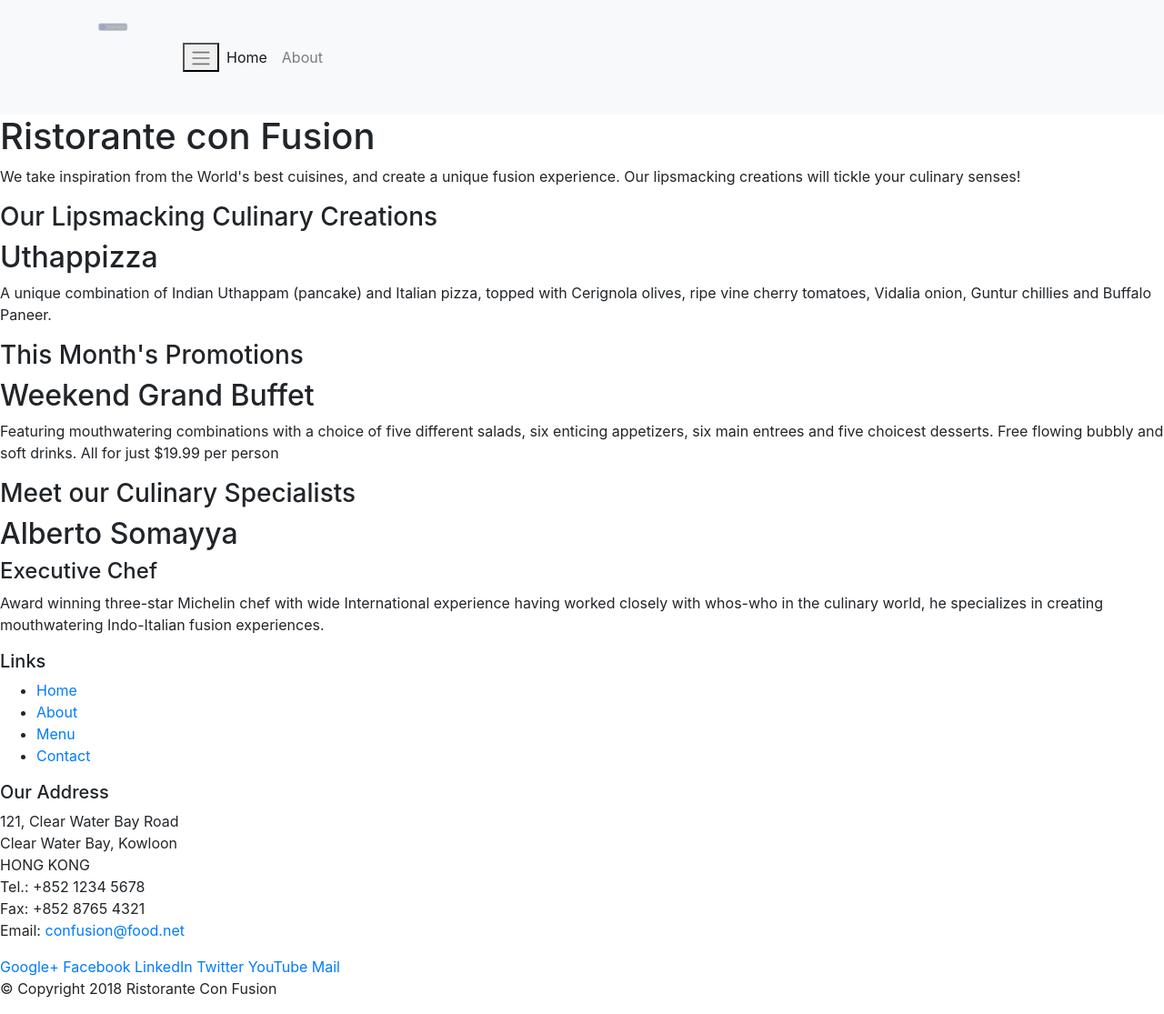
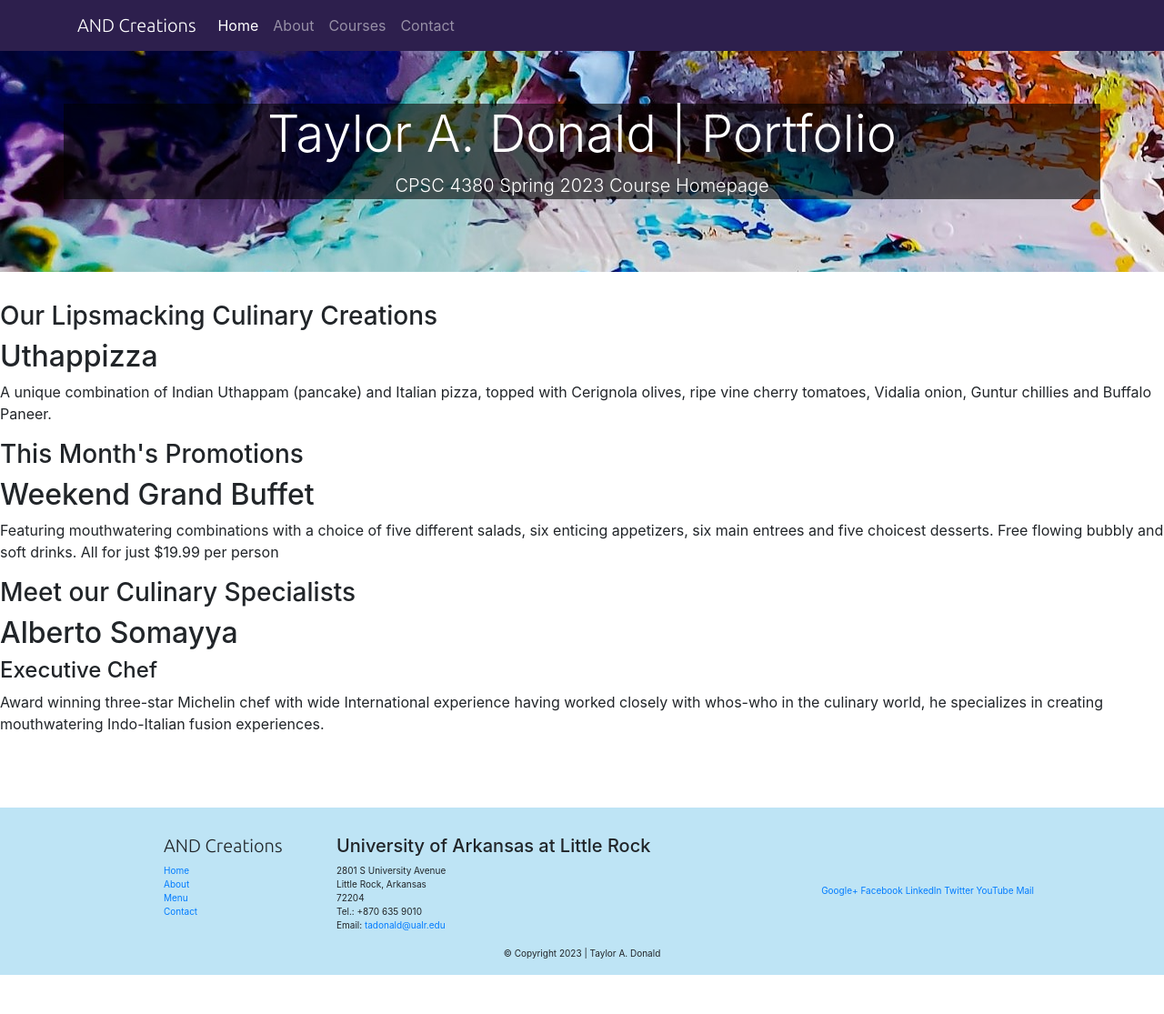
Before and after one commit to TaylorAlise/conFusion, a website: page index.html in a window 1280 px wide. Shown: the whole page at 91% size. After the commit the page ends 1072 px from the top, so only its background shows below. Drawn offline with nearby package versions, Linux system fonts and the light colour scheme; a web font is replaced by a local one.

Commit message:
Home Page and Navbar

```diff
--- a/css/style.css
+++ b/css/style.css
@@ -2,6 +2,9 @@
     max-width: 1200px;
     margin: 0 auto;
 }*/
+.navbar-dark {
+    background-color: #2d1f4d;
+}
 
 footer {
     font-size: small;
--- a/index.html
+++ b/index.html
@@ -2,12 +2,16 @@
 <html lang="en">
 
 <head>
-    <title>CPSC 4380 | Home </title>
+    <title>CPSC 4380 | Course Home </title>
     <!-- Required meta tags always come first -->
     <meta charset="utf-8">
     <meta name="viewport" content="width=device-width, initial-scale=1,
     shrink-to-fit=no">
     <meta http-equiv="x-ua-compatible" content="ie=edge">
+    <!--fonts-->
+    <link rel="preconnect" href="https://fonts.googleapis.com">
+    <link rel="preconnect" href="https://fonts.gstatic.com" crossorigin>
+    <link href="https://fonts.googleapis.com/css2?family=Aboreto&family=Major+Mono+Display&family=Montserrat+Subrayada:wght@700&family=Overpass:wght@300&family=Ubuntu:wght@300&display=swap" rel="stylesheet">
     <!-- Bootstrap CSS -->
     <link rel="stylesheet"
     href="node_modules/bootstrap/dist/css/bootstrap.min.css">
@@ -19,41 +23,38 @@
     <!--Navigation
     navbar - declares navigation bar
     navbar-dark - class to specify using dark navbar-->
-    <nav class="navbar navbar-light navbar-expand-sm bg-light">
+    <nav class="navbar navbar-dark navbar-expand-sm fixed-top">
         <div class="container">
-            <a class="navbar-brand" href="#">
-            <img src="img/logo.png" width="100" height="100">
-            </a>
-            <button class="nav-toggler" type="button" data-toggle="collapse" data-target="#Navbar">
-                <span class="navbar-toggler-icon"></span>
-            </button>
-            <!--
-                navbar-nav - class to specify the items should be displayed inline inside navbar
-            -->
+            <a class="navbar-brand" href="#">AND Creations</a>
             <ul class="navbar-nav mr-auto">
                 <li class="nav-item active"><a class="nav-link" href="#">Home</a></li>
                 <li class="nav-item"><a class="nav-link" href="./aboutus.html">About</a></li>
-
+                <li class="nav-item"><a class="nav-link" href="#">Courses</a></li>
+                <li class="nav-item"><a class="nav-link" href="#">Contact</a></li>
             </ul>
-
         </div>
     </nav>
 
+    <div class="jumbotron jumbotron-fluid text-white">
+        <div class="container text-center mask" style="background-color: hsla(0, 0%, 0%, 0.6)">
+          <h1 class="display-4">Taylor A. Donald | Portfolio</h1>
+          <p class="lead">CPSC 4380 Spring 2023 Course Homepage</p>
+        </div>
+    </div>
 
-    <header>
-        <div>
-            <div>
-                <div>
-                    <h1>Ristorante con Fusion</h1>
-                    <p>We take inspiration from the World's best cuisines, and create a unique fusion experience. Our lipsmacking creations will tickle your culinary senses!</p>
-                </div>
-                <div>
-                </div>
+
+
+    <!--<header class="container my-5">
+        <div class="jumbotron text-white">
+            <div class="bg-image p-5 text-center shadow-1-strong rounded mb-5">
+                <img src="img/new.paint.jpg" class="img-fluid" alt="Responsive img">
+                <h1>Taylor A. Donald | Portfolio</h1>
+                <p>CPSC 4380-01 Fall 2023 Course Home Page</p>
             </div>
         </div>
     </header>
-
-    <div>
+-->
+    <div class="body">
         <div>
             <div>
                 <h3>Our Lipsmacking Culinary Creations</h3>
@@ -87,47 +88,88 @@
         </div>
     </div>
 
-    <footer>
-        <div>
-            <div>
-                <div>
-                    <h5>Links</h5>
-                    <ul>
+
+ <footer class="footer">
+        <div class="container">
+            <div class="row">
+                <div class="col-4 offset-1 col-sm-2">
+                    <div class="mybrand">
+                        <h5>AND Creations</h5>
+                    </div>
+                    <ul class="list-unstyled">
                         <li><a href="#">Home</a></li>
                         <li><a href="#">About</a></li>
                         <li><a href="#">Menu</a></li>
                         <li><a href="#">Contact</a></li>
                     </ul>
                 </div>
-                <div>
-                    <h5>Our Address</h5>
+                <div class="col-7 col-sm-5">
+                    <h5>University of Arkansas at Little Rock</h5>
                     <address>
-		              121, Clear Water Bay Road<br>
-		              Clear Water Bay, Kowloon<br>
-		              HONG KONG<br>
-		              Tel.: +852 1234 5678<br>
-		              Fax: +852 8765 4321<br>
-		              Email: <a href="mailto:confusion@food.net">confusion@food.net</a>
-		           </address>
+		              2801 S University Avenue<br>
+		              Little Rock, Arkansas<br>
+		              72204<br>
+		              Tel.: +870 635 9010<br>
+		              Email: <a href="mailto:tadonald@ualr.edu">tadonald@ualr.edu</a>
                 </div>
-                <div>
-                    <div>
+                <div class="col-12 col-sm-4 align-self-center">
+                    <div class="text-center">
                         <a href="http://google.com/+">Google+</a>
                         <a href="http://www.facebook.com/profile.php?id=">Facebook</a>
                         <a href="http://www.linkedin.com/in/">LinkedIn</a>
                         <a href="http://twitter.com/">Twitter</a>
                         <a href="http://youtube.com/">YouTube</a>
-                        <a href="mailto:">Mail</a>
+                        <a href="mailto:tadonald@ualr.edu">Mail</a>
                     </div>
                 </div>
            </div>
-           <div>
-                <div>
-                    <p>© Copyright 2018 Ristorante Con Fusion</p>
+           <div class="row justify-content-center">
+                <div class="col-auto">
+                    <p>© Copyright 2023 | Taylor A. Donald</p>
                 </div>
            </div>
         </div>
     </footer>
+
+    <style>
+        body{
+            padding:50px 0px 0px 0px;
+            z-index:0;
+        }
+
+        .jumbotron {
+            background: url(img/new.paint.jpg);
+        }
+
+        .navbar-dark {
+            background-color: #2d1f4d;
+        }
+
+        footer {
+            font-size: 10px;
+            background: rgb(190, 228, 245);
+            margin-top: 8em;
+            padding-top: 30px;
+        }
+
+        .navbar-brand {
+            font-family: 'Aboreto', cursive;
+            font-family: 'Major Mono Display', monospace;
+            font-family: 'Montserrat Subrayada', sans-serif;
+            font-family: 'Overpass', sans-serif;
+            font-family: 'Ubuntu', sans-serif;
+        }
+
+        .mybrand {
+            font-family: 'Aboreto', cursive;
+            font-family: 'Major Mono Display', monospace;
+            font-family: 'Montserrat Subrayada', sans-serif;
+            font-family: 'Overpass', sans-serif;
+            font-family: 'Ubuntu', sans-serif;
+
+        }
+
+    </style>
 
     <!-- jQuery first, then Popper.js, then Bootstrap JS. -->
  <script src="node_modules/jquery/dist/jquery.slim.min.js"></script>
```
Also changed, not shown: aboutus.html (+11 -0 lines), img/new.paint.jpg (added).
